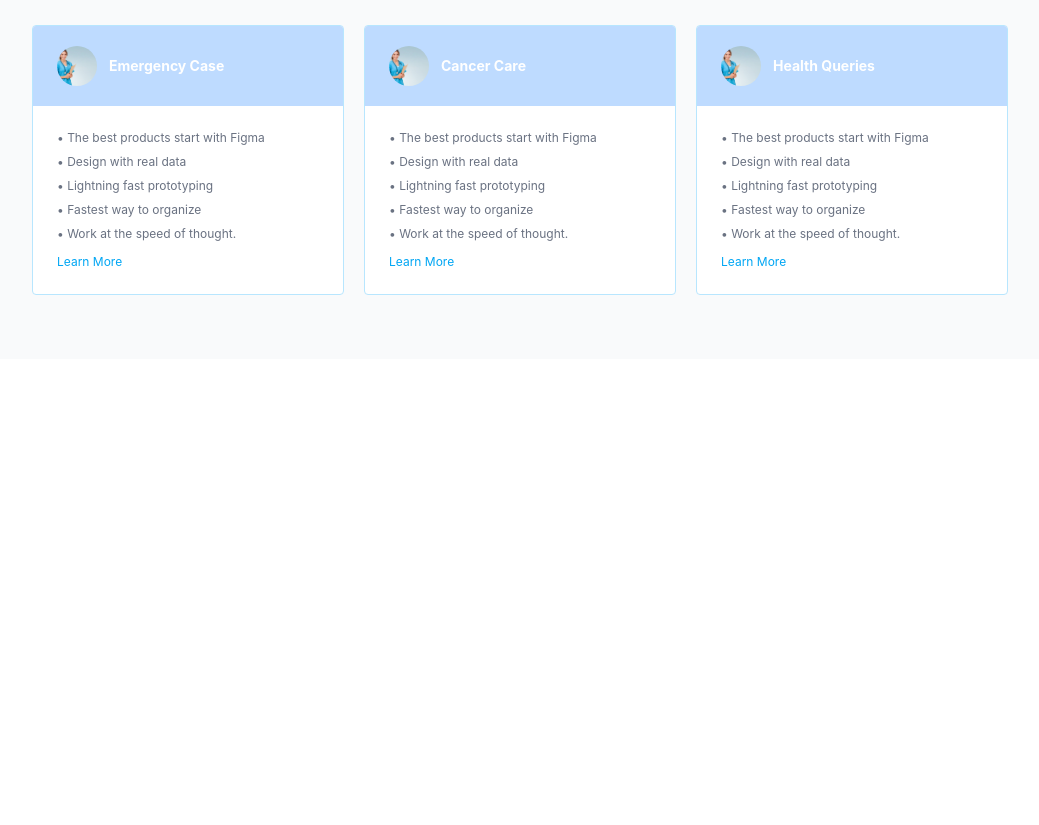
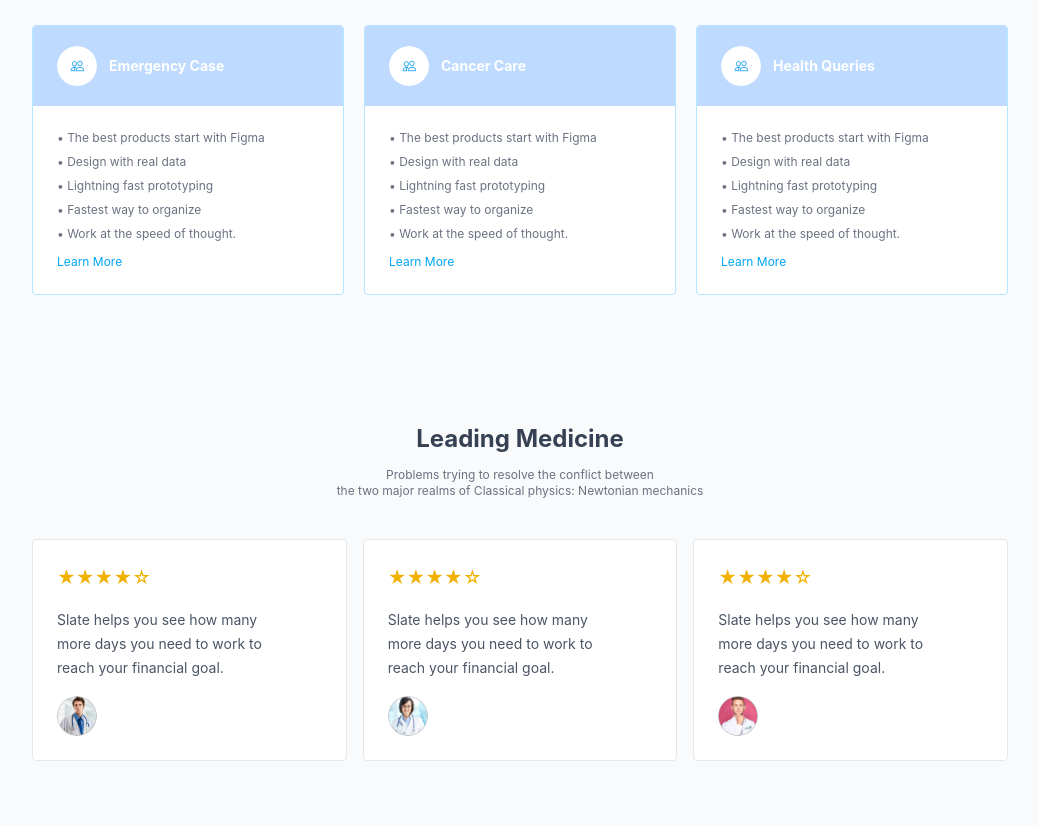
Before and after one commit to yusufzohirov/DOCTIR_HISOITAL, a website: page index.html in a window 1280 px wide. Shown: the part 963-1788 px from the top of the page, without its empty margins (120-1159 px from the left). Before the commit the page ends 1322 px from the top, so only its background shows below. Drawn offline with Linux system fonts and the light colour scheme; files whose address does not match are found by name.

Commit message:
section 2

```diff
--- a/index.html
+++ b/index.html
@@ -87,7 +87,7 @@
     <div class="flex flex-col gap-5 md:flex-row">
       <div class="flex-1 overflow-hidden rounded border border-sky-200 bg-white">
         <div class="flex items-center gap-3 bg-blue-200 px-6 py-5">
-          <img src="./image.png" class="h-10 w-10 rounded-full object-cover">
+          <img src="./img/image copy.png" class="h-10 w-10 rounded-full object-cover">
           <h3 class="text-sm font-bold text-white">
             Emergency Case
           </h3>
@@ -106,7 +106,7 @@
       </div>
       <div class="flex-1 overflow-hidden rounded border border-sky-200 bg-white">
         <div class="flex items-center gap-3 bg-blue-200 px-6 py-5">
-          <img src="./image.png" class="h-10 w-10 rounded-full object-cover">
+          <img src="./img/image copy.png" alt="" class="h-10 w-10 rounded-full object-cover">
           <h3 class="text-sm font-bold text-white">
             Cancer Care
           </h3>
@@ -126,7 +126,7 @@
 
       <div class="flex-1 overflow-hidden rounded border border-sky-200 bg-white">
         <div class="flex items-center gap-3 bg-blue-200 px-6 py-5">
-          <img src="./image.png" class="h-10 w-10 rounded-full object-cover">
+          <img src="./img/image copy.png" class="h-10 w-10 rounded-full object-cover">
           <h3 class="text-sm font-bold text-white">
             Health Queries
           </h3>
@@ -147,6 +147,41 @@
   </div>
   </section>
 
+  <section class="bg-gray-50 py-16 bg-[#FAFAFA]">
+  <div class="mx-auto max-w-5xl px-6">
+    <div class="mb-10 text-center">
+      <h2 class="text-2xl font-bold text-gray-700">
+        Leading Medicine</h2>
+      <p class="mt-3 text-xs text-gray-500">
+      Problems trying to resolve the conflict between<br> the two major realms of Classical physics: Newtonian mechanics</p>
+    </div>
+    <div class="flex flex-col gap-4 md:flex-row">
+      <div class="flex-1 rounded border border-gray-200 bg-white p-6">
+        <p class="text-lg text-yellow-500">★★★★☆</p>
+        <p class="mt-4 text-sm leading-6 text-gray-600">
+          Slate helps you see how many<br>
+          more days you need to work to<br> reach your financial goal.</p>
+        <img src="./img/image copy 2.png" alt="" class="mt-4 h-10 w-10 rounded-full object-cover">
+      </div>
+      <div class="flex-1 rounded border border-gray-200 bg-white p-6">
+        <p class="text-lg text-yellow-500">★★★★☆</p>
+        <p class="mt-4 text-sm leading-6 text-gray-600">
+          Slate helps you see how many<br>
+          more days you need to work to<br> reach your financial goal.</p>
+        <img src="./img/image copy 3.png" alt="doctor" class="mt-4 h-10 w-10 rounded-full object-cover">
+      </div>
+      <div class="flex-1 rounded border border-gray-200 bg-white p-6">
+        <p class="text-lg text-yellow-500">★★★★☆</p>
+        <p class="mt-4 text-sm leading-6 text-gray-600">
+          Slate helps you see how many<br>
+          more days you need to work to<br> reach your financial goal.</p>
+        <img src="./img/image copy 4.png" alt="" class="mt-4 h-10 w-10 rounded-full object-cover">
+      </div>
+    </div>
+  </div>
+</section>
+
+
 
 
 
```
Also changed, not shown: img/image copy 2.png (added), img/image copy 3.png (added), img/image copy 4.png (added), img/image copy.png (added), src/output.css.
